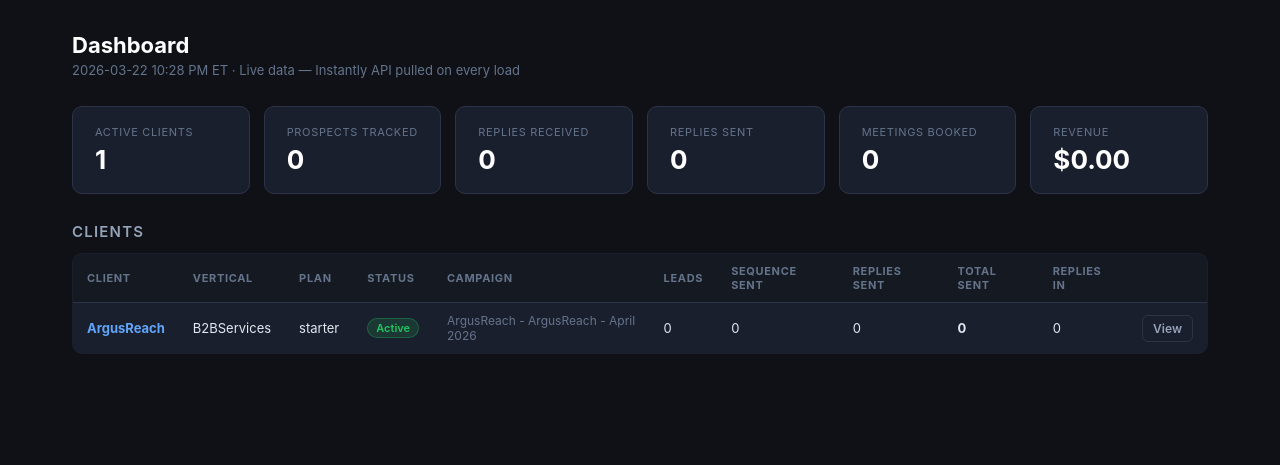
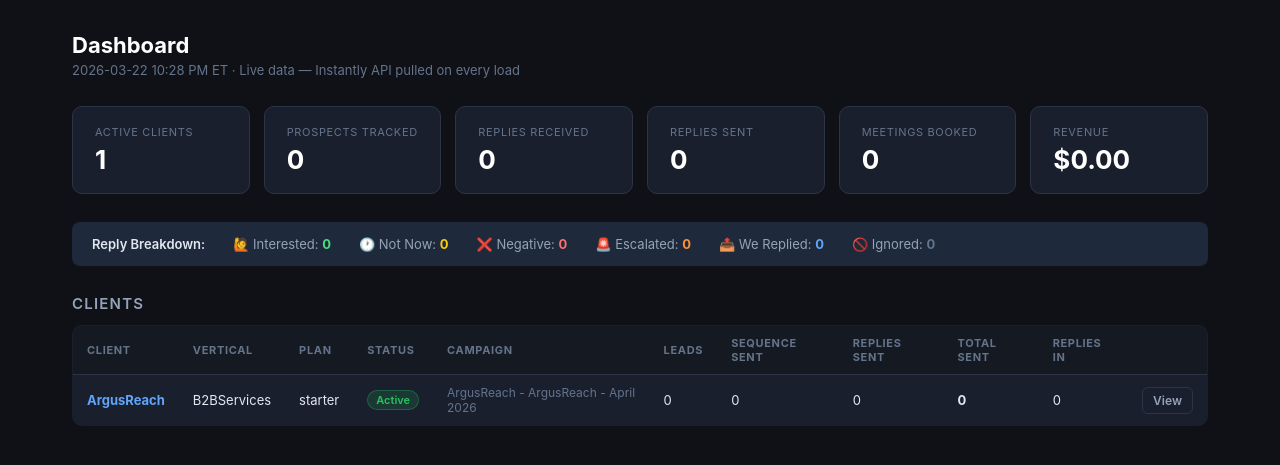
Before and after one commit to BotGob/argusreach-ops, a Flask app: page / in a window 1280 px wide. Shown: the part 52-517 px from the top of the page. Run offline with Flask 3, Linux system fonts and the light colour scheme; a user stored in the database is signed in; data that the repository does not hold is empty.

Commit message:
feat: reply buckets — Interested (positive+question), Not Now, Removed; operational detail preserved internally

```diff
--- a/admin/app.py
+++ b/admin/app.py
@@ -371,18 +371,25 @@ def get_client_metrics(client_id, instantly_campaign_id=None):
     instantly_sent = a.get("emails_sent_count", 0)
     leads          = a.get("leads_count", 0)
 
+    # Report buckets: Interested = positive + question, Not Now = not_now, Removed = negative
+    interested = breakdown.get("positive", 0) + breakdown.get("question", 0)
+
     return {
-        "leads":           leads,
-        "instantly_sent":  instantly_sent,
-        "replies_sent":    replies_sent,
-        "total_sent":      instantly_sent + replies_sent,
-        "replies_received": total_replies,
-        "reply_positive":  breakdown.get("positive", 0),
-        "reply_not_now":   breakdown.get("not_now", 0),
-        "reply_negative":  breakdown.get("negative", 0),
-        "reply_escalated": breakdown.get("escalated", 0),
-        "replies_ignored": rejected,
-        "meetings":        meetings,
+        "leads":             leads,
+        "instantly_sent":    instantly_sent,
+        "replies_sent":      replies_sent,
+        "total_sent":        instantly_sent + replies_sent,
+        "replies_received":  total_replies,
+        # Reporting buckets (for client reports + dashboard)
+        "reply_interested":  interested,
+        "reply_not_now":     breakdown.get("not_now", 0),
+        "reply_negative":    breakdown.get("negative", 0),
+        "reply_escalated":   breakdown.get("escalated", 0),
+        # Operational detail (kept for internal use)
+        "reply_positive":    breakdown.get("positive", 0),
+        "reply_question":    breakdown.get("question", 0),
+        "replies_ignored":   rejected,
+        "meetings":          meetings,
         "revenue_cents":   revenue,
         "revenue":         f"${revenue/100:,.2f}",
         "prospects_tracked": prospects_tracked,
@@ -576,7 +583,8 @@ def dashboard():
         GROUP BY cls
     """).fetchall()
     reply_breakdown = {r[0]: r[1] for r in reply_rows}
-    total_replies = sum(reply_breakdown.values())
+    reply_breakdown['interested'] = reply_breakdown.get('positive', 0) + reply_breakdown.get('question', 0)
+    total_replies = sum(v for k, v in reply_breakdown.items() if k != 'interested')  # avoid double count
 
     # Replies we sent back (approved drafts that went out)
     replies_sent_db = conn.execute("SELECT COUNT(*) FROM events WHERE event_type='reply_sent'").fetchone()[0]
--- a/admin/templates/client_detail.html
+++ b/admin/templates/client_detail.html
@@ -60,9 +60,9 @@
 </div>
 <div class="cards" style="margin-top:12px">
   <div class="card"><div class="card-label">Replies Received</div><div class="card-value">{{ metrics.replies_received }}</div></div>
-  <div class="card"><div class="card-label">✅ Positive</div><div class="card-value" style="color:#4ade80">{{ metrics.reply_positive }}</div></div>
+  <div class="card"><div class="card-label">🙋 Interested</div><div class="card-value" style="color:#4ade80">{{ metrics.reply_interested }}</div></div>
   <div class="card"><div class="card-label">🕐 Not Now</div><div class="card-value" style="color:#facc15">{{ metrics.reply_not_now }}</div></div>
-  <div class="card"><div class="card-label">❌ Negative</div><div class="card-value" style="color:#f87171">{{ metrics.reply_negative }}</div></div>
+  <div class="card"><div class="card-label">❌ Removed</div><div class="card-value" style="color:#f87171">{{ metrics.reply_negative }}</div></div>
   <div class="card"><div class="card-label">🚨 Escalated</div><div class="card-value" style="color:#fb923c">{{ metrics.reply_escalated }}</div></div>
   <div class="card"><div class="card-label">🚫 Ignored</div><div class="card-value" style="color:#64748b">{{ metrics.replies_ignored }}</div></div>
 </div>
--- a/admin/templates/dashboard.html
+++ b/admin/templates/dashboard.html
@@ -17,7 +17,7 @@
 {% if reply_breakdown %}
 <div style="margin:16px 0 24px;padding:14px 20px;background:#1e293b;border-radius:8px;font-size:13px;color:#94a3b8;display:flex;gap:28px;flex-wrap:wrap;align-items:center">
   <span style="color:#e2e8f0;font-weight:600">Reply Breakdown:</span>
-  <span>✅ Positive: <b style="color:#4ade80">{{ reply_breakdown.get('positive',0) }}</b></span>
+  <span>🙋 Interested: <b style="color:#4ade80">{{ reply_breakdown.get('interested',0) }}</b></span>
   <span>🕐 Not Now: <b style="color:#facc15">{{ reply_breakdown.get('not_now',0) }}</b></span>
   <span>❌ Negative: <b style="color:#f87171">{{ reply_breakdown.get('negative',0) }}</b></span>
   <span>🚨 Escalated: <b style="color:#fb923c">{{ reply_breakdown.get('escalated',0) }}</b></span>
@@ -68,9 +68,9 @@
     <td><b>{{ c.total_sent }}</b></td>
     <td>
       {{ c.replies_received }}
-      {% if c.reply_positive or c.reply_not_now or c.reply_negative %}
+      {% if c.reply_interested or c.reply_not_now or c.reply_negative %}
       <span style="font-size:11px;color:#64748b;margin-left:4px">
-        (✅{{ c.reply_positive }} 🕐{{ c.reply_not_now }} ❌{{ c.reply_negative }})
+        (✅{{ c.reply_interested }} 🕐{{ c.reply_not_now }} ❌{{ c.reply_negative }})
       </span>
       {% endif %}
     </td>
```
